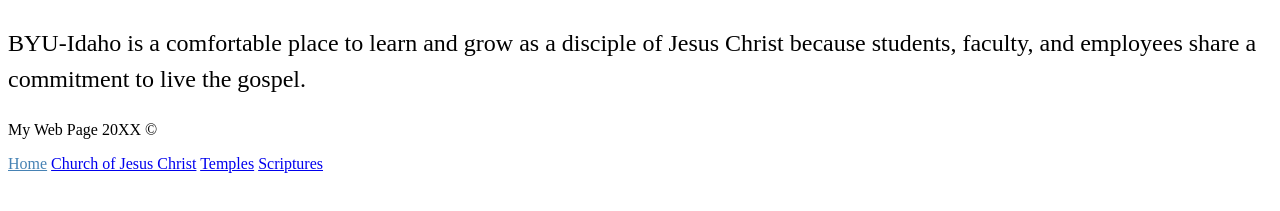
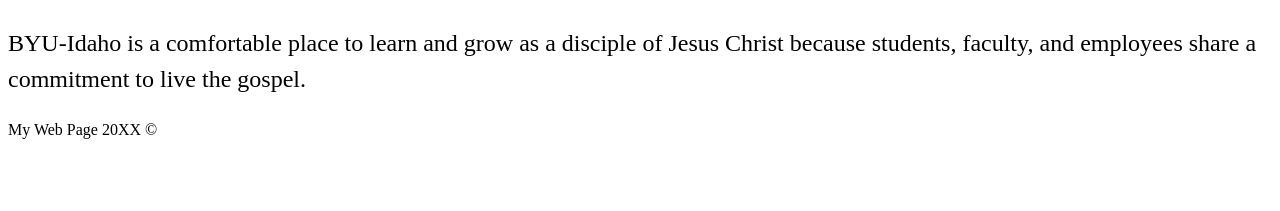
Before and after one commit to guirro/wdd130new, a plain HTML site: page aboutme/byu/index.html in a window 1280 px wide. Shown: the part 409-620 px from the top of the page. Drawn offline with Linux system fonts and the light colour scheme.

Commit message:
index bug

```diff
--- a/aboutme/byu/index.html
+++ b/aboutme/byu/index.html
@@ -9,7 +9,7 @@
 <body>
     <header>
         <nav>
-            <a id="active" href="http://index.html">Home</a>
+            <a id="active" href="index.html">Home</a>
             <a href="https://www.churchofjesuschrist.org">Church of Jesus Christ</a>
             <a href="https://www.churchofjesuschrist.org/temples">Temples</a>
             <a href="https://www.churchofjesuschrist.org/study/scriptures">Scriptures</a>
@@ -27,12 +27,3 @@
 </body>
 
 </html>
-
-
-
-<nav>
-    <a id="active" href="http://index.html">Home</a>
-    <a href="https://www.churchofjesuschrist.org">Church of Jesus Christ</a>
-    <a href="https://www.churchofjesuschrist.org/temples">Temples</a>
-    <a href="https://www.churchofjesuschrist.org/study/scriptures">Scriptures</a>
-</nav>
```
